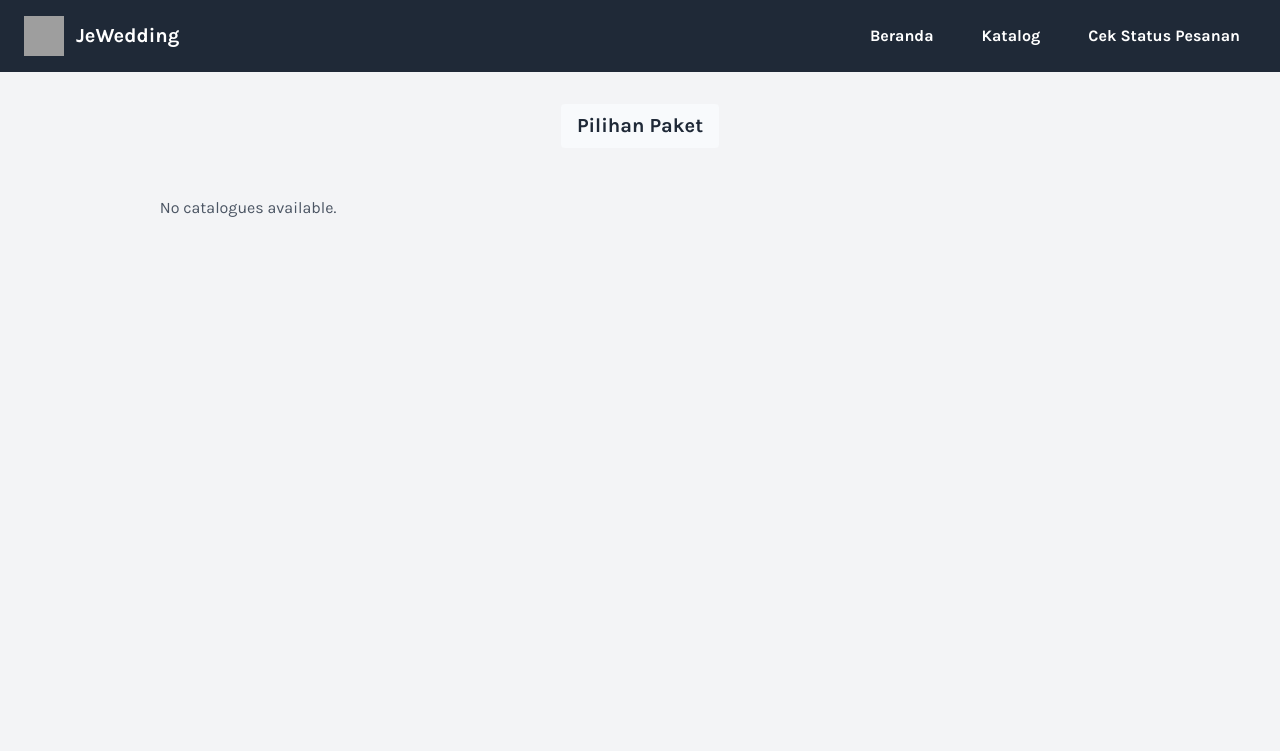
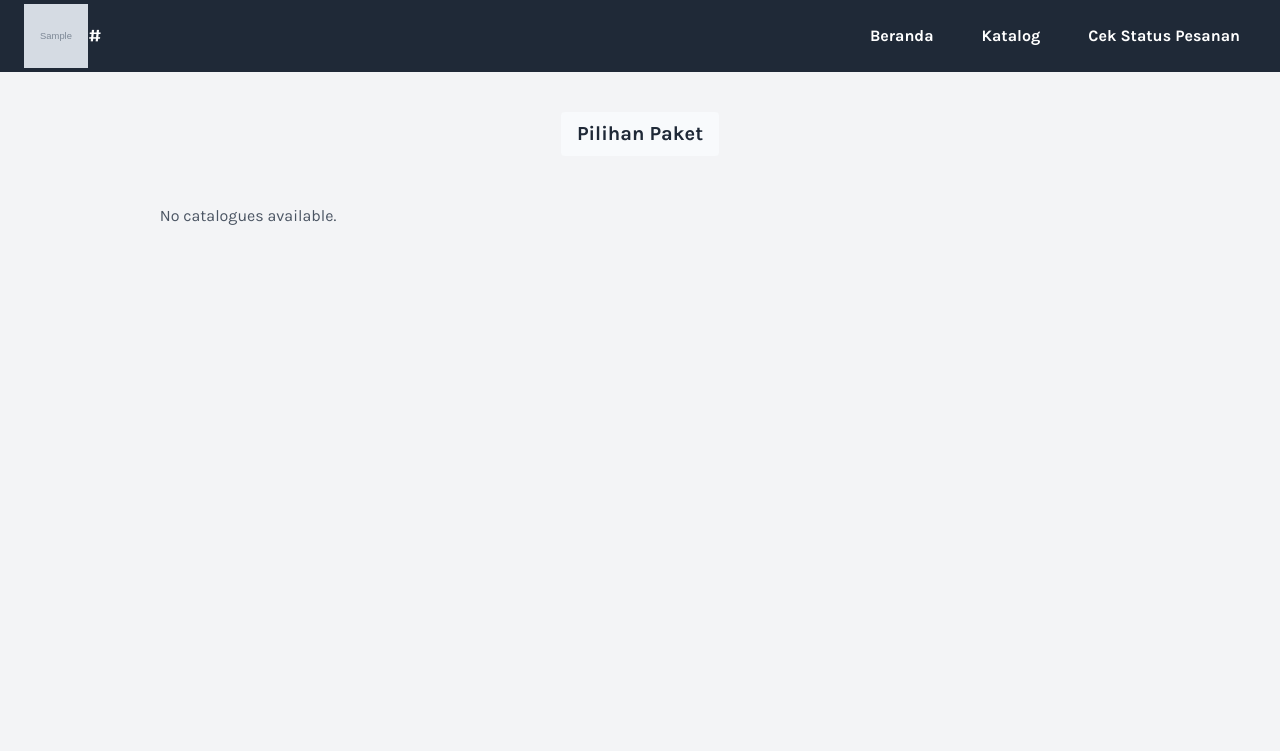
Before and after one commit to inirafli/jewedding, a PHP site: page /customer/catalog.php in a window 1280 px wide. Shown: the top 751 px of the page. Run offline with PHP 8.4, Linux system fonts and the light colour scheme; tables that the repository leaves empty or names only in its code hold one stand-in row (values such as "Sample post"); grey boxes marked "Sample" are stand-in pictures; some libraries are stand-ins or nearby versions; grey boxes are pictures that could not be loaded.

Commit message:
added settings to database and changed main container

```diff
--- a/admin/add_catalogue.php
+++ b/admin/add_catalogue.php
@@ -4,7 +4,7 @@ checkRole('admin');
 include('../includes/header.php');
 ?>
 
-<div class="container mx-auto py-8">
+<div class="container mx-auto max-w-screen-xl px-6 py-12 lg:px-16 flex-grow mt-16">
     <h2 class="text-xl font-bold mb-8 text-center">Tambah Katalog</h2>
     <div class="max-w-lg mx-auto bg-white p-8 rounded-lg shadow-lg">
         <form method="POST" action="actions/add_catalogue_actions.php" enctype="multipart/form-data" class="space-y-4">
--- a/admin/dashboard.php
+++ b/admin/dashboard.php
@@ -13,7 +13,7 @@ function formatRupiah($price)
 }
 ?>
 
-<div class="container mx-auto py-8">
+<div class="container mx-auto max-w-screen-xl px-6 py-12 lg:px-16 flex-grow mt-16">
     <div class="flex flex-wrap items-center justify-between mb-4">
         <h3 class="text-xl font-bold mb-4">Daftar Katalog</h3>
         <a href="add_catalogue.php" class="bg-primary text-white px-4 py-2 rounded hover:bg-secondary transition mb-4">Tambah Katalog</a>
--- a/admin/manage_orders.php
+++ b/admin/manage_orders.php
@@ -28,7 +28,7 @@ function formatRupiah($price)
 }
 ?>
 
-<div class="container mx-auto py-8">
+<div class="container mx-auto max-w-screen-xl px-6 py-12 lg:px-16 flex-grow mt-16">
     <h2 class="text-xl font-bold text-center mb-12">Kelola Pesanan Masuk</h2>
 
     <div>
--- a/admin/report.php
+++ b/admin/report.php
@@ -42,7 +42,7 @@ if ($result->num_rows > 0) {
 }
 ?>
 
-<div class="container mx-auto py-8">
+<div class="container mx-auto max-w-screen-xl px-6 py-12 lg:px-8 flex-grow mt-16">
     <h2 class="text-xl font-bold text-center mb-12">Laporan Pesanan</h2>
 
     <div class="mb-4 flex flex-col md:flex-row justify-between items-center">
--- a/admin/update_catalogue.php
+++ b/admin/update_catalogue.php
@@ -23,7 +23,7 @@ if (isset($_GET['id'])) {
 }
 ?>
 
-<div class="container mx-auto py-8">
+<div class="container mx-auto max-w-screen-xl px-6 py-12 lg:px-16 flex-grow mt-16">
     <h2 class="text-xl font-bold mb-8 text-center">Ubah Katalog</h2>
     <div class="max-w-lg mx-auto bg-white p-8 rounded-lg shadow-lg">
         <form method="POST" action="actions/update_catalogue_actions.php" enctype="multipart/form-data" class="space-y-4">
--- a/customer/catalog.php
+++ b/customer/catalog.php
@@ -12,7 +12,7 @@ function formatRupiah($price)
 }
 ?>
 
-<div class="container mx-auto py-4">
+<div class="container mx-auto max-w-screen-xl px-6 py-12 lg:px-16 flex-grow mt-16">
     <div class="flex justify-center mb-12">
         <div class="bg-onAccent text-primary py-2 px-4 rounded">
             <h2 class="text-xl font-bold text-center">Pilihan Paket</h2>
--- a/customer/check_status.php
+++ b/customer/check_status.php
@@ -20,7 +20,7 @@ function formatRupiah($price)
 }
 ?>
 
-<div class="container mx-auto py-8">
+<div class="container mx-auto max-w-screen-xl px-6 py-12 lg:px-16 flex-grow mt-16">
     <h2 class="text-xl font-bold text-center mb-12">Status Pemesanan</h2>
 
     <div class="grid grid-cols-1 lg:grid-cols-2 gap-6">
--- a/customer/order.php
+++ b/customer/order.php
@@ -36,7 +36,7 @@ function formatRupiah($price)
 }
 ?>
 
-<div class="container mx-auto py-8">
+<div class="container mx-auto max-w-screen-xl px-6 py-12 lg:px-16 flex-grow mt-16">
     <h2 class="text-xl font-bold mb-12 text-center">Formulir Pemesanan</h2>
     <div class="grid grid-cols-1 lg:grid-cols-2 gap-8">
         <div class="order-form bg-white p-6 rounded-lg shadow-lg">
--- a/includes/header.php
+++ b/includes/header.php
@@ -1,5 +1,10 @@
 <?php
 ob_start();
+include($_SERVER['DOCUMENT_ROOT'] . '/jewedding/includes/db.php');
+
+$sql = "SELECT * FROM tb_settings LIMIT 1";
+$result = $conn->query($sql);
+$settings = $result->fetch_assoc();
 ?>
 
 <!DOCTYPE html>
@@ -61,8 +66,8 @@ ob_start();
     <header class="bg-primary text-white font-bold fixed w-full top-0 z-50">
         <div class="container mx-auto flex justify-between items-center py-4 px-6">
             <div class="flex items-center">
-                <img src="../assets/images/logo-placeholder.png" alt="Logo" class="h-10 w-10">
-                <h1 class="ml-3 text-xl">JeWedding<?php echo isset($_SESSION['role']) && $_SESSION['role'] === 'admin' ? ' - Admin' : ''; ?></h1>
+                <img src="<?php echo $settings['logo']; ?>" alt="Logo" class="absolute h-[64px] w-[64px]">
+                <h1 class="ml-16 text-xl"><?php echo $settings['website_name']; ?><?php echo isset($_SESSION['role']) && $_SESSION['role'] === 'admin' ? ' - Admin' : ''; ?></h1>
             </div>
             <nav class="hidden md:flex space-x-4">
                 <?php if (isset($_SESSION['role']) && $_SESSION['role'] === 'admin') : ?>
@@ -97,7 +102,7 @@ ob_start();
             <?php endif; ?>
         </nav>
     </header>
-    <main class="container mx-auto max-w-screen-xl p-6 lg:px-16 flex-grow mt-16">
+    <main>
         <script>
             function toggleMobileMenu() {
                 var menu = document.getElementById('mobile-menu');
```
Also changed, not shown: assets/script/index.js (deleted, +0 -8 lines), assets/jewedding_logo.webp (added).
